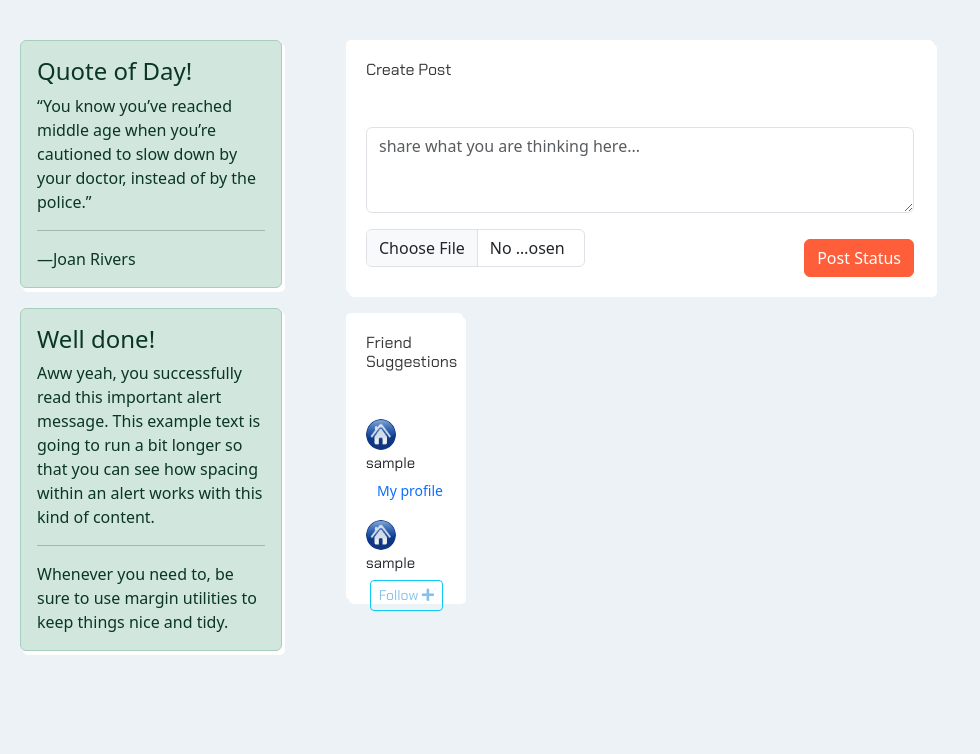
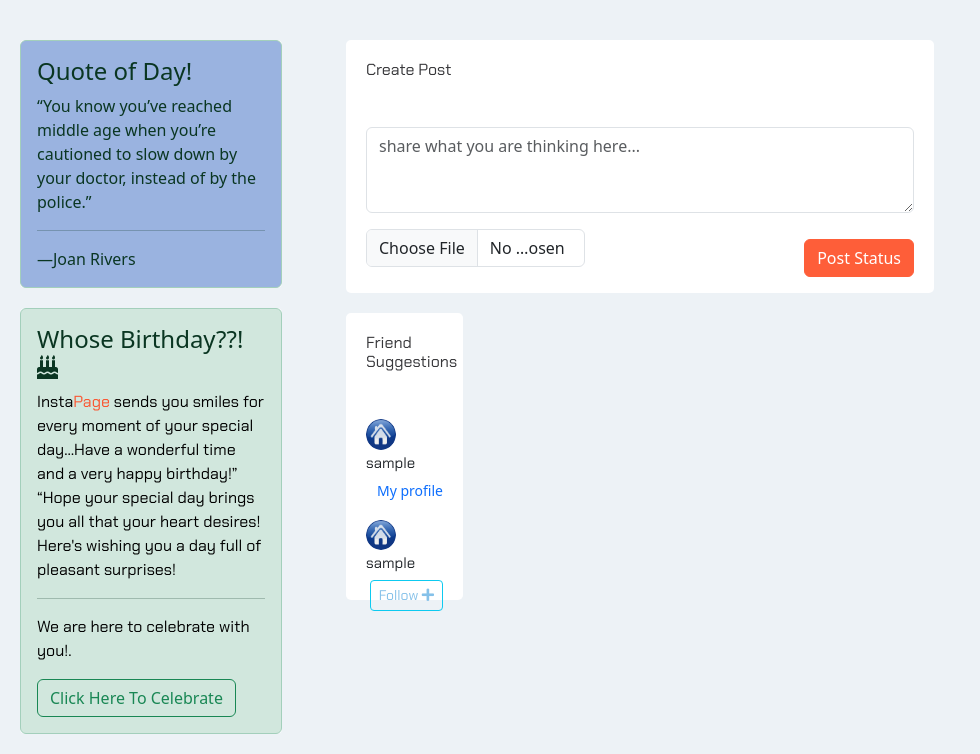
Before and after one commit to enockabere/Insta, a Django app: page /home/ in a window 1280 px wide. Shown: the part 58-812 px from the top of the page, without its empty margins (0-980 px from the left). Before the commit the page ends 713 px from the top, so only its background shows below. Run offline with Django 3.2, Linux system fonts and the light colour scheme; the visitor is signed in with stand-in values (Sample User, id 1); data comes from the database, SQL or seed files in the repository; some libraries are stand-ins or nearby versions.

Commit message:
add styles to my template

```diff
--- a/instagram/urls.py
+++ b/instagram/urls.py
@@ -20,5 +20,4 @@ import profiles
 urlpatterns = [
     path('admin/', admin.site.urls),
     path('',include ('profiles.urls')),
-    path('accounts/', include('django.contrib.auth.urls')),
 ]
--- a/profiles/templates/profile/account.html
+++ b/profiles/templates/profile/account.html
@@ -6,8 +6,8 @@
     <div class="coantainer">
         <div class="row">
             <div class="col-md-3">
-                <div class="jumbotron" id="jumbo3">
-                    <div class="alert alert-success" role="alert">
+                <div class="jumbotron" id="jumbo33">
+                    <div class="alert alert-success" role="alert" style="background-color: #9ab3e0;">
                         <h4 class="alert-heading">Quote of Day!</h4>
                         <p>
                             “You know you’ve reached middle age
@@ -19,11 +19,17 @@
                       </div>
                 </div>
                 <div class="jumbotron" id="jumbo3">
-                    <div class="alert alert-success" role="alert">
-                        <h4 class="alert-heading">Well done!</h4>
-                        <p>Aww yeah, you successfully read this important alert message. This example text is going to run a bit longer so that you can see how spacing within an alert works with this kind of content.</p>
+                    <div id="bash" class="alert alert-success" role="alert">
+                        <h4 class="alert-heading">Whose Birthday??! <i class="fa fa-birthday-cake" aria-hidden="true"></i></h4>
+                        <p>
+                            Insta<span class="br">Page</span> sends you smiles for every moment of your special day…Have a
+                             wonderful time and a very happy birthday!” “Hope your special day
+                             brings you all that your heart desires!
+                             Here's wishing you a day full of pleasant surprises!
+                        </p>
                         <hr>
-                        <p class="mb-0">Whenever you need to, be sure to use margin utilities to keep things nice and tidy.</p>
+                        <p class="mb-0">We are here to celebrate with you!.</p>
+                        <button type="button" class="btn btn-outline-success mt-3"> Click Here To Celebrate</button>
                       </div>
                 </div>
             </div>
@@ -56,23 +62,13 @@
                                 <h5>{{images.user.username}}</h5>
                                 <small>{{images.post_date}}</small>
                             </div>
-                        </div>
-                    </div>
-                    <div class="row">
-                        <div class="col-md-12">
                             <div class="part2">
                                 <p>
                                     {{images.description}}
                                 </p>
                                 <div class="image">
-                                    <img src="{{images.image.url}}" alt="profile pic">
+                                    <img src="{{images.image.url}}" class="img-fluid" alt="profile pic">
                                 </div>
-                            </div>
-                        </div>
-                    </div>
-                    <div class="row">
-                        <div class="col-md-12">
-                            <div class="part2">
                                 <div class="icons">
                                     <form action="{% url 'like_post' %}" method="POST">
                                         {% csrf_token %}
@@ -89,6 +85,18 @@
                                             <button id="postBtn" type="submit" class="btn btn-primary mb-3">Post Comment</button>
                                         </form>
                                     </div>
+                            </div>
+                        </div>
+                    </div>
+                    <div class="row">
+                        <div class="col-md-12">
+
+                        </div>
+                    </div>
+                    <div class="row">
+                        <div class="col-md-12">
+                            <div class="part2">
+
                             </div>
                         </div>
                     </div>
--- a/profiles/views.py
+++ b/profiles/views.py
@@ -16,8 +16,8 @@ User = get_user_model()
 
 # Create your views here.
 def index(request):
-    # if request.user:
-    #     return redirect('home')
+    if request.user:
+        logout(request)
     return render(request, 'index.html')
 
 @login_required(login_url='accounts/login/')
--- a/static/css/base.css
+++ b/static/css/base.css
@@ -1,7 +1,6 @@
 .jumbotron{
     background-color: #ffffff;
     border-radius: 5px;
-    box-shadow: 3px 4px #ffffff;
     margin: 20px;
 
 }
@@ -54,15 +53,17 @@
 .part2{
     padding: 20px;
 
+
 }
 .part2 p{
     font-family: 'Chakra Petch', sans-serif;
+    font-size: 14px;
 
 }
 .image img{
     width: 100%;
-    height: 200px;
     border-radius: 5px;
+    max-width: 200px;
 }
 .welcome{
     height: 100vh;
@@ -152,3 +153,12 @@
     color: white;
     border-color: #e2330b;
 }
+#bash p{
+   color: black;
+   font-family: 'Chakra Petch', sans-serif;
+}
+#jumbo2{
+    height: 400px;
+    overflow-x: hidden;
+    overflow-y: auto;
+}
```
Also changed, not shown: images/volkswagen-158463_640.png (added), images/volkswagen-158463_640_A4JSF74.png (added), images/volkswagen-158463_640_AcQmxqz.png (added). Lines whose indentation alone changed are shown as unchanged.
